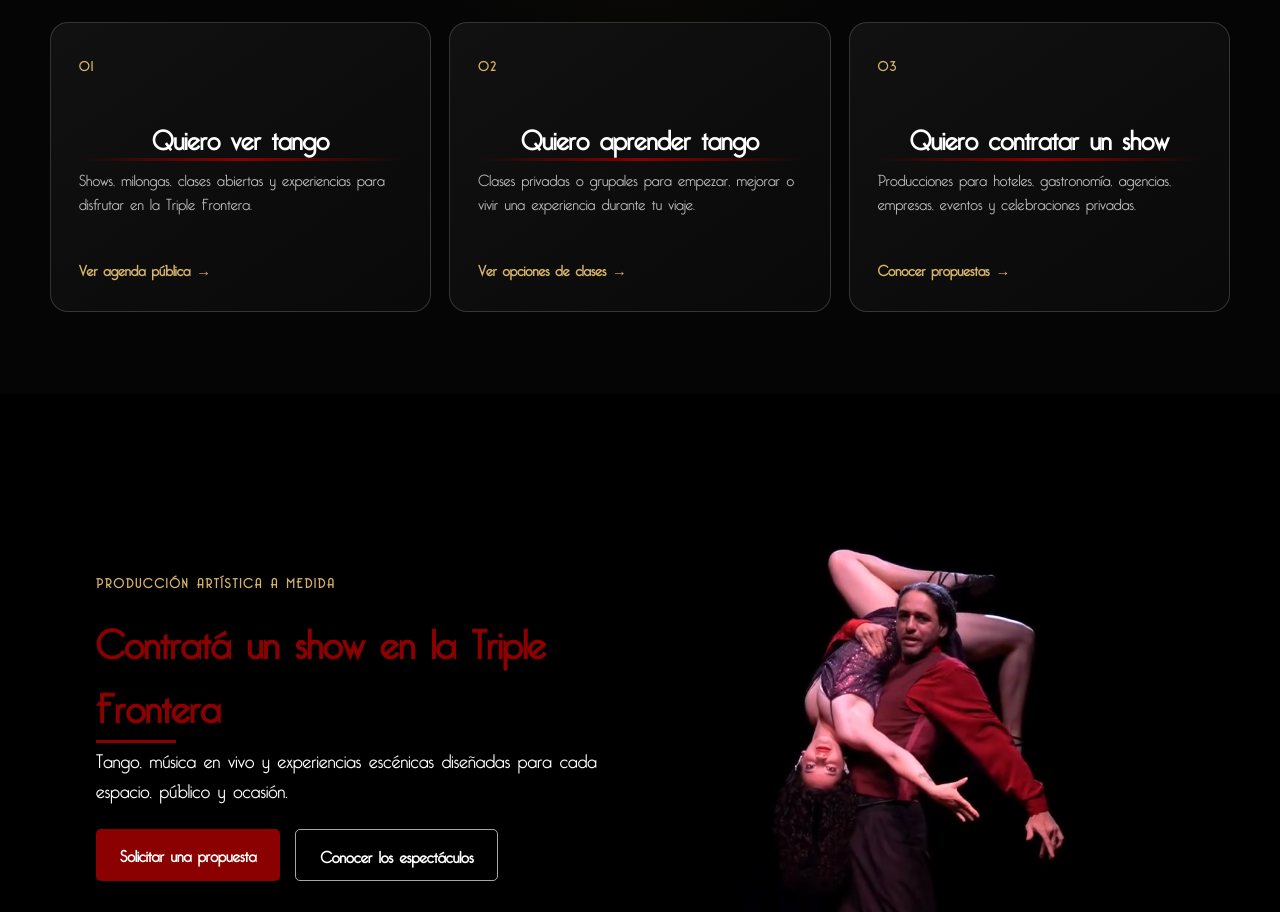
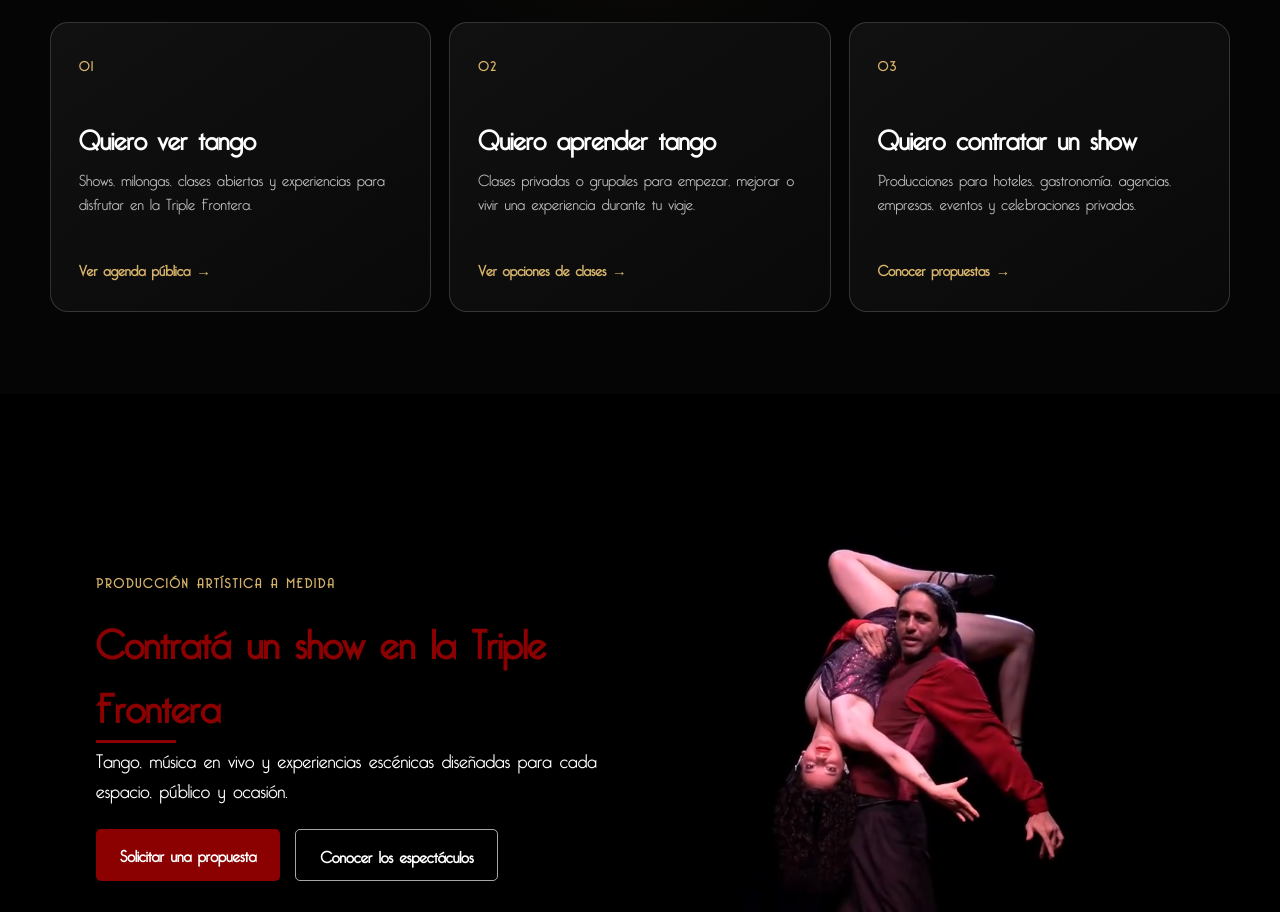
Before and after one commit to O-UnderTango-Club/UnderTangoWEBNextJS, a Next.js app: page / in a window 1280 px wide. Shown: the part 980-1892 px from the top of the page. Built offline with nearby package versions, Linux system fonts and the light colour scheme.

Commit message:
Fix intent card heading inheritance

```diff
--- a/app/styles/home-current.css
+++ b/app/styles/home-current.css
@@ -117,9 +117,16 @@
 
 .intent-card h2 {
   color: #ffffff;
+  display: block;
   font-size: clamp(1.4rem, 2.1vw, 1.85rem);
   line-height: 1.15;
   margin: 0 0 14px;
+  text-align: left;
+}
+
+.intent-card h2::after {
+  content: none;
+  display: none;
 }
 
 .intent-card p {
```
